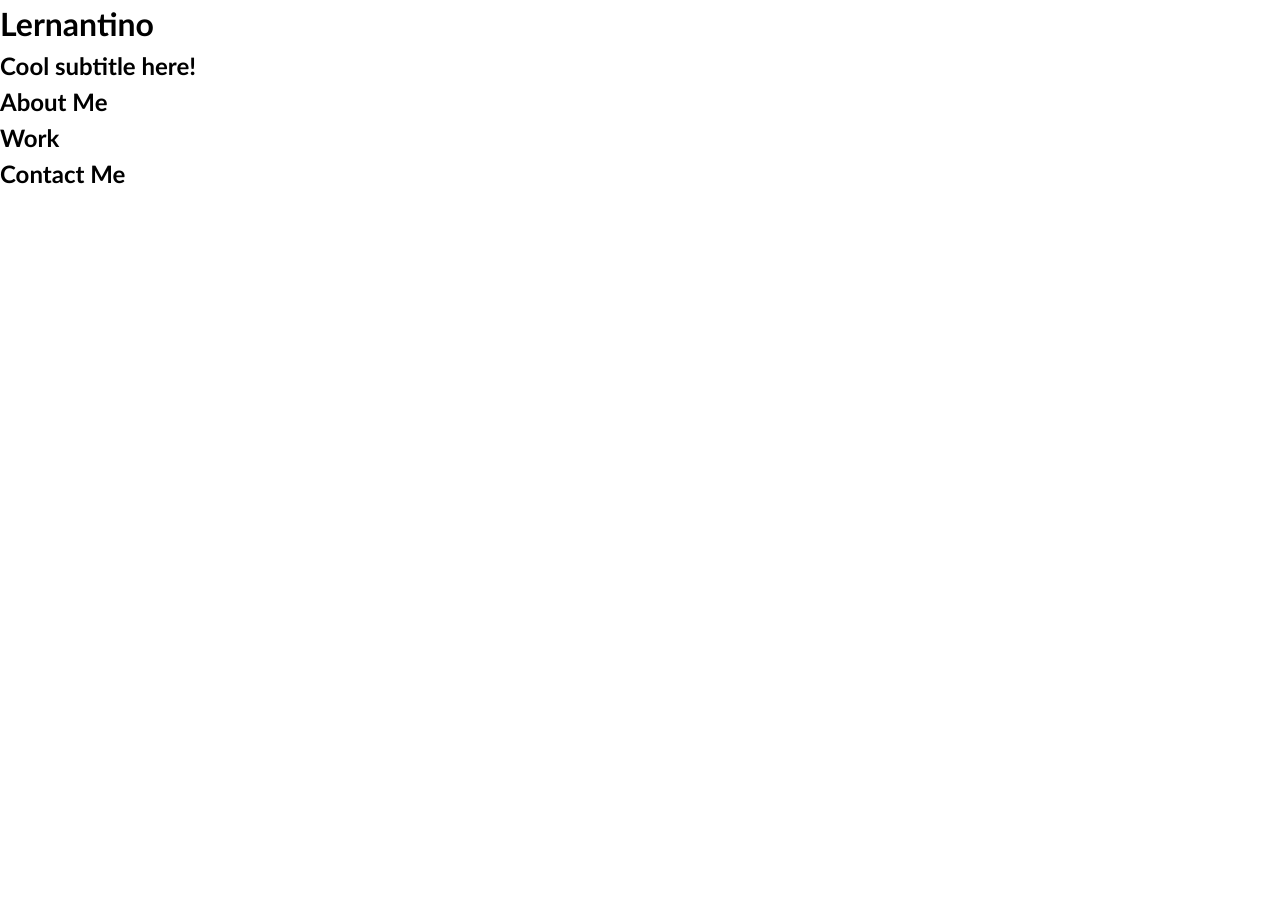
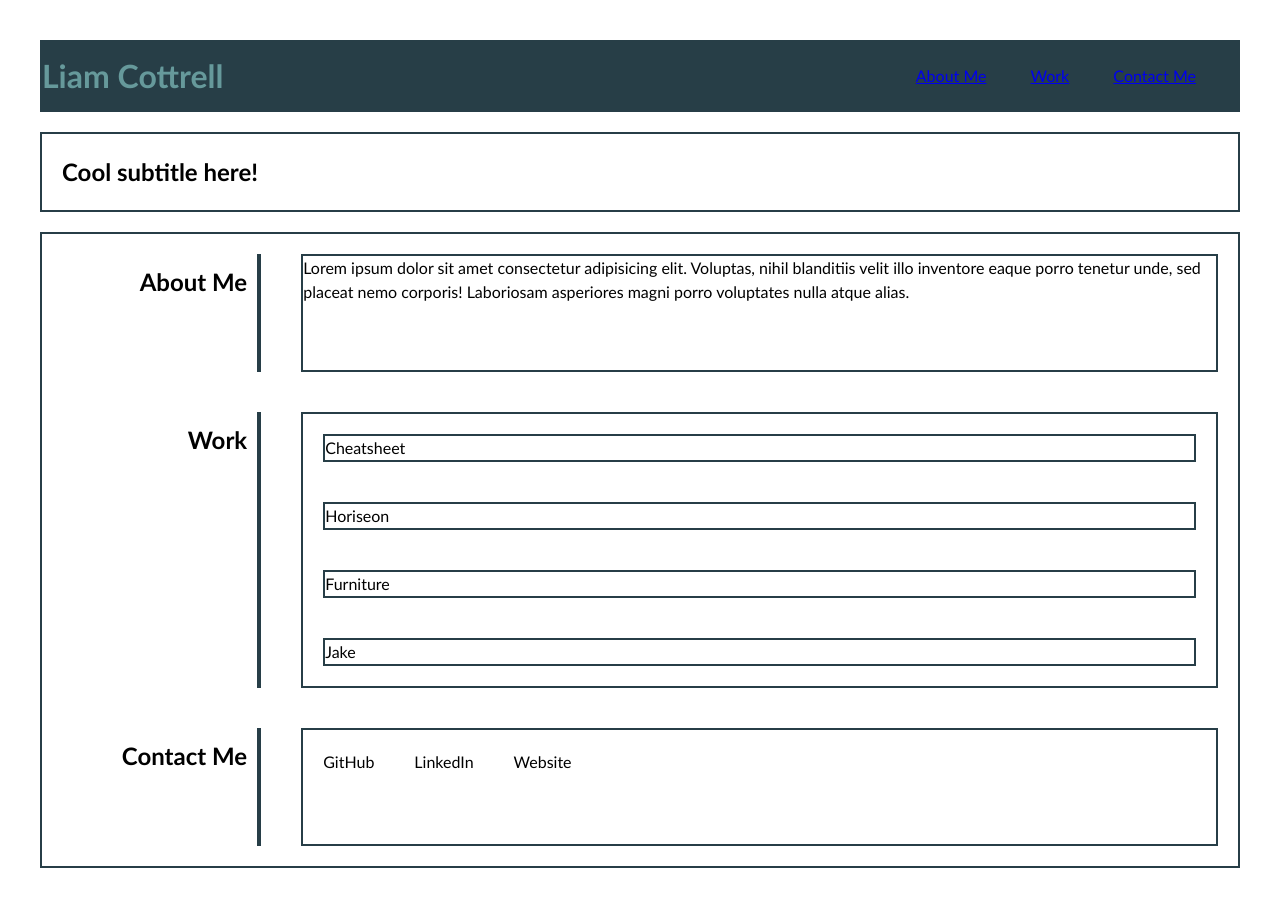
Before and after one commit to lico27/portfolio, a plain HTML site: page index.html in a window 1280 px wide. Before the commit the page ends 800 px from the top, so only its background shows below. Drawn offline with Linux system fonts and the light colour scheme.

Commit message:
build structure

```diff
--- a/index.html
+++ b/index.html
@@ -12,8 +12,11 @@
 <body>
   <!-- main logo / nav -->
   <header>
-    <h1>Lernantino</h1>
+    <h1>Liam Cottrell</h1>
     <nav>
+      <a href="#about">About Me</a>
+      <a href="work">Work</a>
+      <a href="contact">Contact Me</a>
     </nav>
   </header>
 
@@ -26,19 +29,36 @@
 
   <main class="page-wrapper">
     <!-- about me -->
-    <section class="page-section" id="about">
+      <section class="about">
         <h2>About Me</h2>
+      </section>
+      <section class="about-text">
+        <p>Lorem ipsum dolor sit amet consectetur adipisicing elit. Voluptas, nihil blanditiis velit illo inventore eaque porro tenetur unde, sed placeat nemo corporis! Laboriosam asperiores magni porro voluptates nulla atque alias.</p>
       </section>
 
     <!-- portfolio container -->
-    <section class="page-section" id="work">
+      <section class="work">
        <h2>Work</h2>
       </section>
 
+      <section class="cards">
+        <div class="cheatsheet">Cheatsheet</div>
+        <div class="horiseon">Horiseon</div>
+        <div class="furniture">Furniture</div>
+        <div class="jake">Jake</div>
+      </section>
+
     <!-- contact -->
-    <section class="page-section contact" id="contact">
+      <section class="contact">
         <h2>Contact Me</h2>
       </section>
+
+      <section class="details">
+        <div class="github">GitHub</div>
+        <div class="linkedin">LinkedIn</div>
+        <div class="website">Website</div>
+      </section>
+
   </main>
 </body>
 
--- /dev/null
+++ b/style copy.css
@@ -0,0 +1,23 @@
+* {
+  box-sizing: border-box;
+}
+
+body {
+  margin: 0;
+  padding: 0;
+  font-family: 'Trebuchet MS', 'Lucida Sans Unicode', 'Lucida Grande', 'Lucida Sans', Arial, sans-serif;
+  line-height: 1.5;
+}
+
+h1,
+h2,
+h3,
+h4,
+h5,
+h6 {
+  margin: 0;
+}
+
+p {
+  margin: 0;
+}
--- a/style.css
+++ b/style.css
@@ -1,5 +1,7 @@
 * {
   box-sizing: border-box;
+  margin: 20px;
+
 }
 
 body {
@@ -18,6 +20,84 @@ h6 {
   margin: 0;
 }
 
+header {
+  border: 2px solid #273e47;
+  background-color: #273e47;
+  color: #66999b;
+  display: flex;
+  justify-content: space-between;
+  align-items: center;
+}
+
+nav {
+  border: 2px solid #273e47;
+
+}
+
+.hero-banner {
+  border: 2px solid #273e47;
+}
+
 p {
   margin: 0;
 }
+
+.page-wrapper {
+  border: 2px solid #273e47;
+  display: grid;
+  grid-template-rows: 1fr 2fr 1fr;
+  grid-template-columns: 20% 80%;
+  grid-template-areas:
+                      "about about-text"
+                      "work cards"
+                      "contact details"
+                      ;
+}
+
+.about {
+  grid-area: about;
+  border-right: 4px solid #273e47;
+  text-align: end;
+  padding: 10px;
+}
+
+.about-text {
+  border: 2px solid #273e47;
+}
+
+.work {
+  grid-area: work;
+  border-right: 4px solid #273e47;
+  text-align: end;
+  padding: 10px;
+}
+
+.contact {
+  grid-area: contact;
+  border-right: 4px solid #273e47;
+  text-align: end;
+  padding: 10px;
+}
+
+.details{
+  border: 2px solid #273e47;
+  display: flex;
+}
+
+.cards {
+  border: 2px solid #273e47;
+  display: flex;
+  flex-direction: column;
+}
+
+.cheatsheet, .horiseon, .furniture, .jake {
+  border: 2px solid #273e47;
+}
+
+/* @media screen and (max-width: 481px) {
+  header {
+    flex-direction: column;
+  }
+} */
+
+/* 66999b b3af8f ffc482 a40e4c #273e47 */
```
Also changed, not shown: 1 other file. Lines whose indentation alone changed are shown as unchanged.
